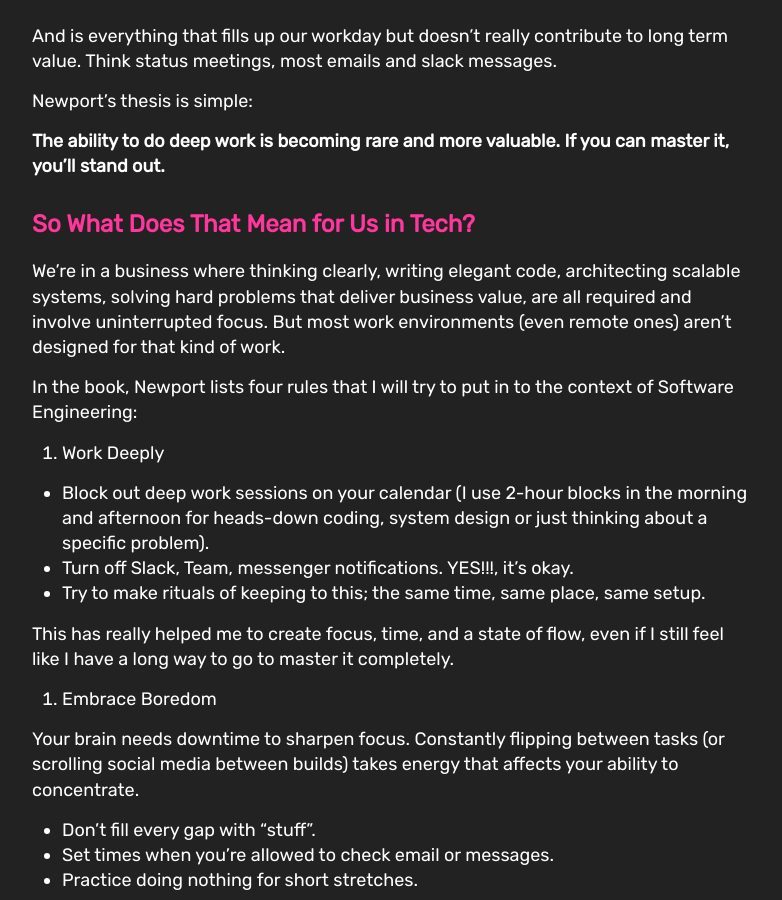
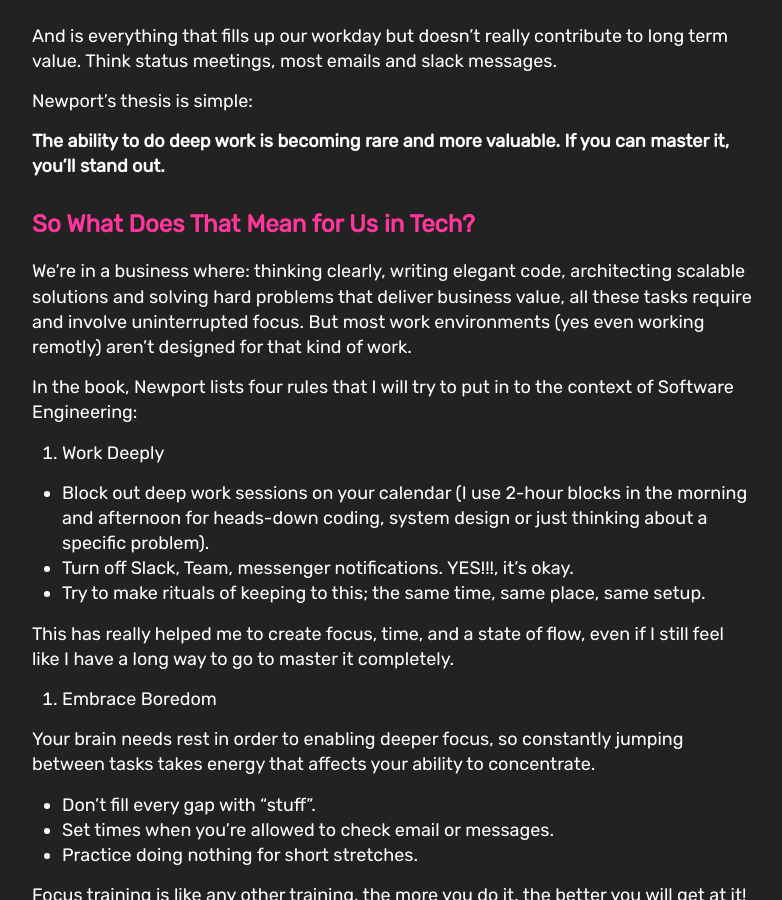
Before and after one commit to ftnilsson/ftnilsson.github.io, a Jekyll site: the page built from _posts/2025-04-21-Deep-Work.md, in a window 1280 px wide and 900 px high, scrolled down 1339 px. Shown: the whole window, without its empty margins (248-1030 px from the left). Built offline with Jekyll 4.4.1, drawn with Linux system fonts in a browser that asks for light colours; some web fonts are replaced.

Commit message:
Update 2025-04-21-Deep-Work.md

```diff
--- a/_posts/2025-04-21-Deep-Work.md
+++ b/_posts/2025-04-21-Deep-Work.md
@@ -25,7 +25,7 @@ Newport's thesis is simple:
 
 ## So What Does That Mean for Us in Tech?
 
-We're in a business where thinking clearly, writing elegant code, architecting scalable systems, solving hard problems that deliver business value, are all required and involve uninterrupted focus. But most work environments (even remote ones) aren’t designed for that kind of work.
+We're in a business where: thinking clearly, writing elegant code, architecting scalable solutions and solving hard problems that deliver business value, all these tasks require and involve uninterrupted focus. But most work environments (yes even working remotly) aren’t designed for that kind of work.
 
 In the book, Newport lists four rules that I will try to put in to the context of Software Engineering:
 
@@ -37,9 +37,9 @@ In the book, Newport lists four rules that I will try to put in to the context o
 
 This has really helped me to create focus, time, and a state of flow, even if I still feel like I have a long way to go to master it completely.
 
-1. Embrace Boredom
+2. Embrace Boredom
 
-Your brain needs downtime to sharpen focus. Constantly flipping between tasks (or scrolling social media between builds) takes energy that affects your ability to concentrate.
+Your brain needs rest in order to enabling deeper focus, so constantly jumping between tasks takes energy that affects your ability to concentrate.
 
    * Don’t fill every gap with "stuff".
    * Set times when you're allowed to check email or messages.
```
